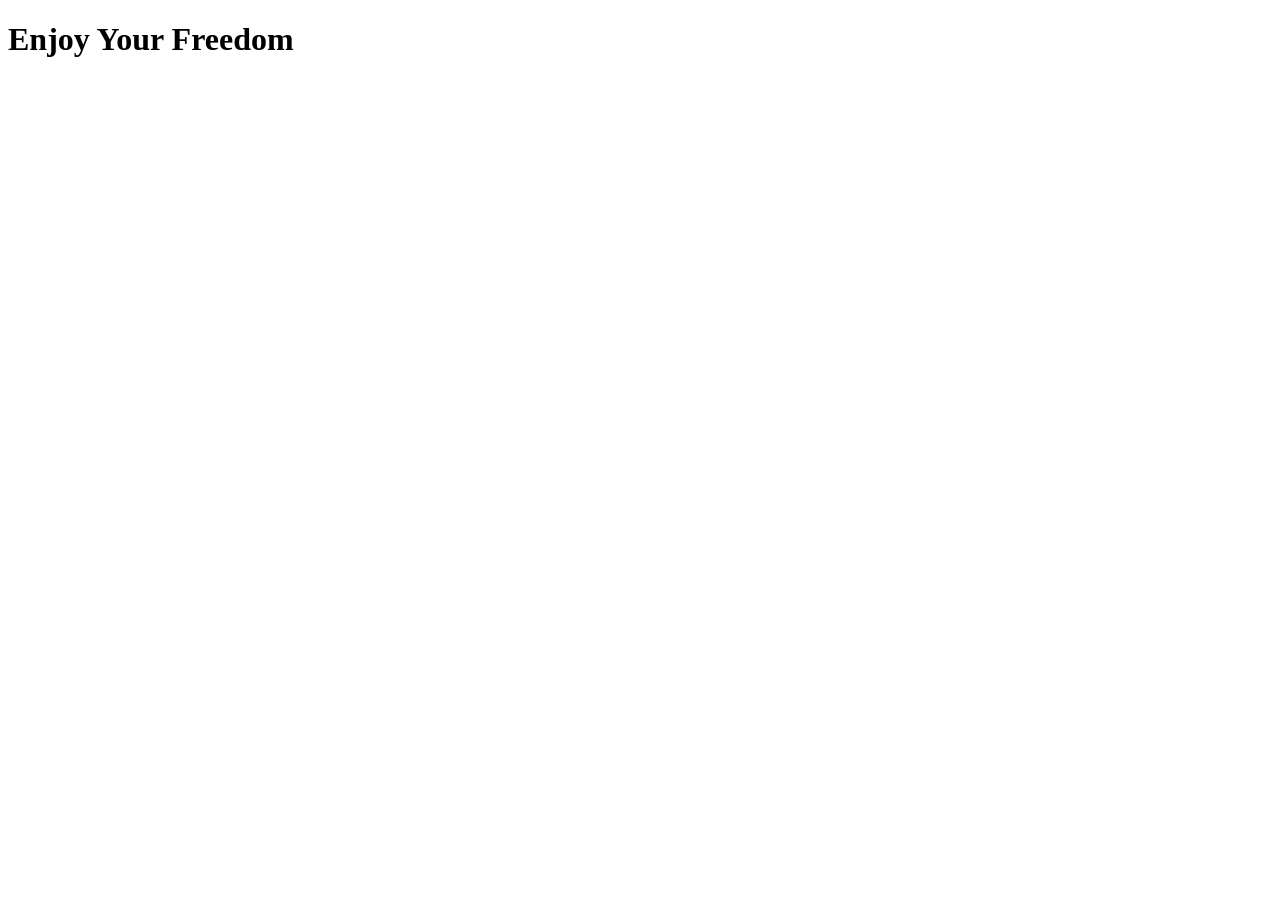
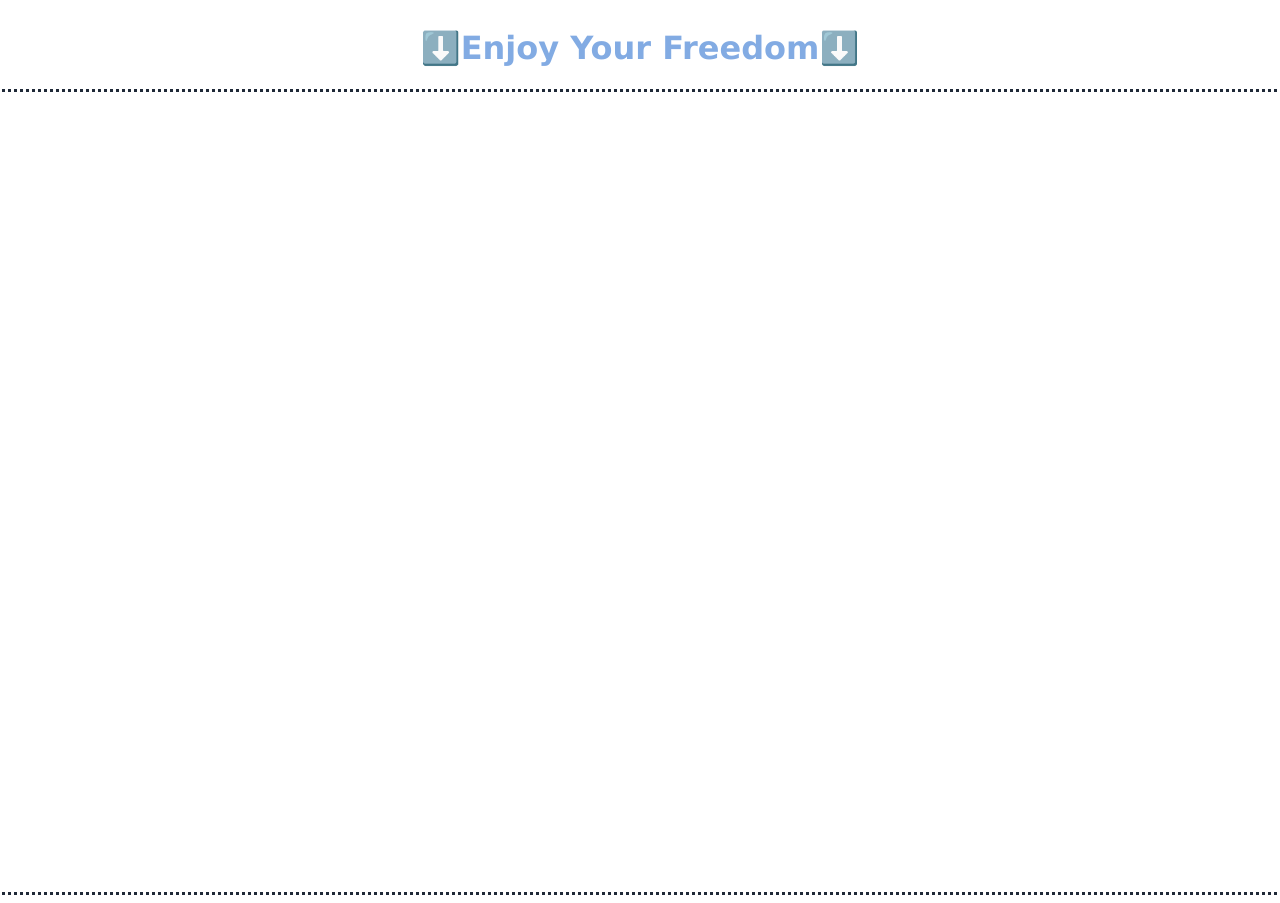
Before and after one commit to Camilla-8/drawing, a plain HTML site: page index.html in a window 1280 px wide. Drawn offline with Linux system fonts and the light colour scheme.

Commit message:
add emoji

```diff
--- a/index.html
+++ b/index.html
@@ -5,10 +5,11 @@
   <meta name="viewport" content="width=device-width, initial-scale=1.0">
   <title>FreeStyle Drawing</title>
   <script src="java.js"></script>
+  <link rel="stylesheet" href="style.css">
 
 </head>
 <body>
-  <h1>Enjoy Your Freedom</h1>
+  <h1>⬇️Enjoy Your Freedom⬇️</h1>
   <canvas id="draw" width="800" height="800"></canvas>
 
 </body>
--- /dev/null
+++ b/style.css
@@ -0,0 +1,18 @@
+* {
+  font-family: Verdana, Geneva, Tahoma, sans-serif;
+}
+
+body {
+  display: flex;
+  flex-direction: column;
+  justify-content: center;
+  align-items: center;
+}
+
+h1 {
+  color: #82abe3;
+}
+
+canvas {
+  border: #1f2937 dotted;
+}
```
